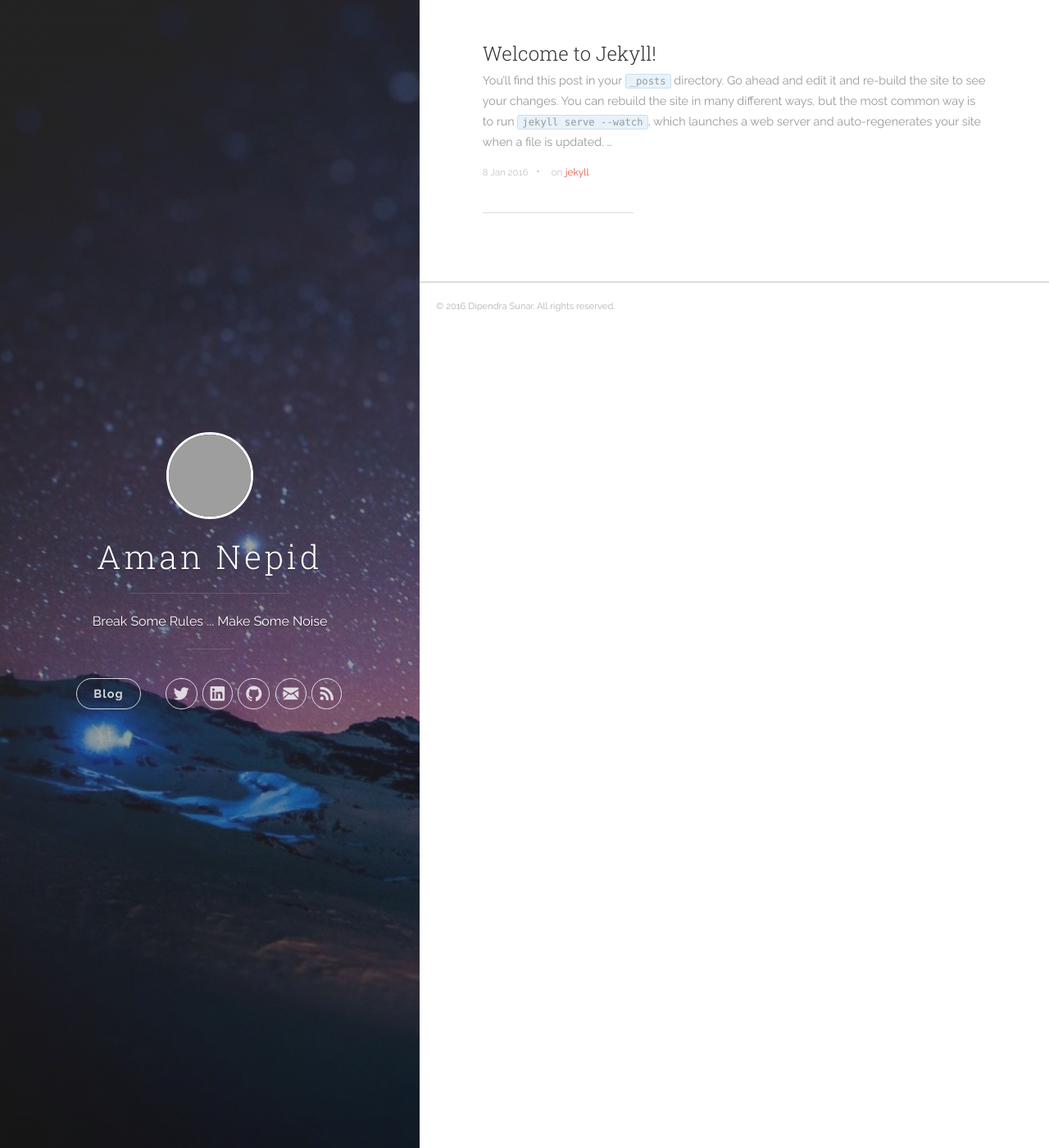
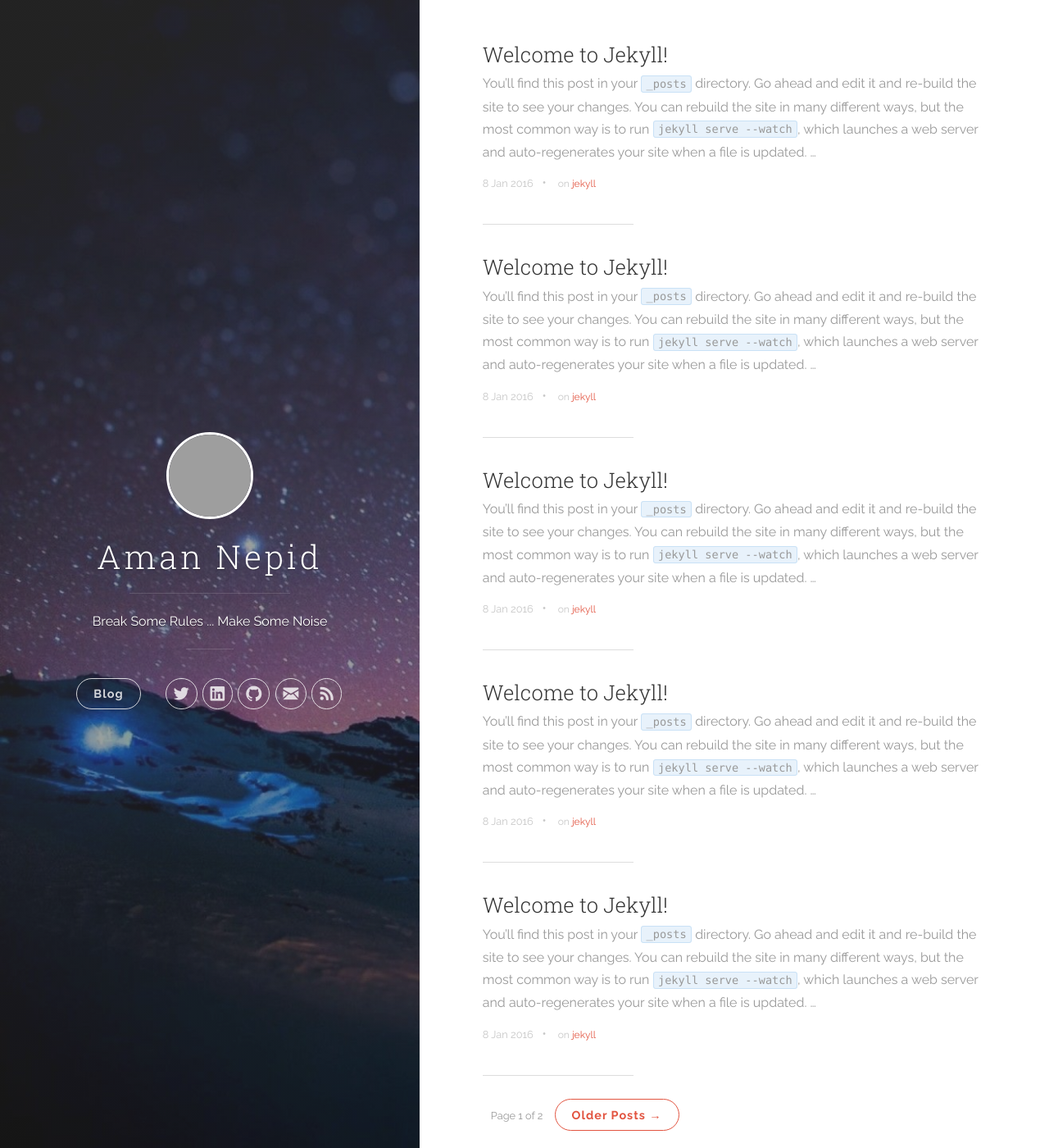
Before and after one commit to amannepid/amannepid.github.io, a Jekyll site: the page built from index.html, in a window 1280 px wide and 1400 px high. Shown: the whole window at 82% size. Built offline with Jekyll 4.4.1, drawn with Linux system fonts in a browser that asks for light colours; nearby versions of some CDN libraries; the list of posts is cut into pages by our own code; grey boxes are pictures that could not be loaded.

Commit message:
change font

````diff
--- a/_config.yml
+++ b/_config.yml
@@ -39,4 +39,4 @@
   hard_wrap: false
 
 gems: ['jekyll-paginate']
-exclude: ['README.md', 'Gemfile', 'Gemfile.lock', 'screenshot.png']
+exclude: ['README.md', 'Gemfile', 'Gemfile.lock']
--- /dev/null
+++ b/_posts/2016-01-08-welcome-to-jekyll2.markdown
@@ -0,0 +1,26 @@
+---
+title:  "Welcome to Jekyll!"
+date:   2016-01-08 15:04:23
+categories: [jekyll]
+tags: [jekyll]
+---
+You’ll find this post in your `_posts` directory. Go ahead and edit it and re-build the site to see your changes. You can rebuild the site in many different ways, but the most common way is to run `jekyll serve --watch`, which launches a web server and auto-regenerates your site when a file is updated.
+
+To add new posts, simply add a file in the `_posts` directory that follows the convention `YYYY-MM-DD-name-of-post.ext` and includes the necessary front matter. Take a look at the source for this post to get an idea about how it works.
+
+Jekyll also offers powerful support for code snippets:
+
+``` java
+import abcd.e;
+private static void main(){
+  int a = 22;
+  int b = 22 + a;
+}
+#=> prints 'Hi, Tom' to STDOUT.
+```
+
+Check out the [Jekyll docs][jekyll] for more info on how to get the most out of Jekyll. File all bugs/feature requests at [Jekyll’s GitHub repo][jekyll-gh]. If you have questions, you can ask them on [Jekyll’s dedicated Help repository][jekyll-help].
+
+[jekyll]:      http://jekyllrb.com
+[jekyll-gh]:   https://github.com/jekyll/jekyll
+[jekyll-help]: https://github.com/jekyll/jekyll-help
--- /dev/null
+++ b/_posts/2016-01-08-welcome-to-jekyll3.markdown
@@ -0,0 +1,26 @@
+---
+title:  "Welcome to Jekyll!"
+date:   2016-01-08 15:04:23
+categories: [jekyll]
+tags: [jekyll]
+---
+You’ll find this post in your `_posts` directory. Go ahead and edit it and re-build the site to see your changes. You can rebuild the site in many different ways, but the most common way is to run `jekyll serve --watch`, which launches a web server and auto-regenerates your site when a file is updated.
+
+To add new posts, simply add a file in the `_posts` directory that follows the convention `YYYY-MM-DD-name-of-post.ext` and includes the necessary front matter. Take a look at the source for this post to get an idea about how it works.
+
+Jekyll also offers powerful support for code snippets:
+
+``` java
+import abcd.e;
+private static void main(){
+  int a = 22;
+  int b = 22 + a;
+}
+#=> prints 'Hi, Tom' to STDOUT.
+```
+
+Check out the [Jekyll docs][jekyll] for more info on how to get the most out of Jekyll. File all bugs/feature requests at [Jekyll’s GitHub repo][jekyll-gh]. If you have questions, you can ask them on [Jekyll’s dedicated Help repository][jekyll-help].
+
+[jekyll]:      http://jekyllrb.com
+[jekyll-gh]:   https://github.com/jekyll/jekyll
+[jekyll-help]: https://github.com/jekyll/jekyll-help
--- /dev/null
+++ b/_posts/2016-01-08-welcome-to-jekyll4.markdown
@@ -0,0 +1,26 @@
+---
+title:  "Welcome to Jekyll!"
+date:   2016-01-08 15:04:23
+categories: [jekyll]
+tags: [jekyll]
+---
+You’ll find this post in your `_posts` directory. Go ahead and edit it and re-build the site to see your changes. You can rebuild the site in many different ways, but the most common way is to run `jekyll serve --watch`, which launches a web server and auto-regenerates your site when a file is updated.
+
+To add new posts, simply add a file in the `_posts` directory that follows the convention `YYYY-MM-DD-name-of-post.ext` and includes the necessary front matter. Take a look at the source for this post to get an idea about how it works.
+
+Jekyll also offers powerful support for code snippets:
+
+``` java
+import abcd.e;
+private static void main(){
+  int a = 22;
+  int b = 22 + a;
+}
+#=> prints 'Hi, Tom' to STDOUT.
+```
+
+Check out the [Jekyll docs][jekyll] for more info on how to get the most out of Jekyll. File all bugs/feature requests at [Jekyll’s GitHub repo][jekyll-gh]. If you have questions, you can ask them on [Jekyll’s dedicated Help repository][jekyll-help].
+
+[jekyll]:      http://jekyllrb.com
+[jekyll-gh]:   https://github.com/jekyll/jekyll
+[jekyll-help]: https://github.com/jekyll/jekyll-help
--- /dev/null
+++ b/_posts/2016-01-08-welcome-to-jekyll5.markdown
@@ -0,0 +1,26 @@
+---
+title:  "Welcome to Jekyll!"
+date:   2016-01-08 15:04:23
+categories: [jekyll]
+tags: [jekyll]
+---
+You’ll find this post in your `_posts` directory. Go ahead and edit it and re-build the site to see your changes. You can rebuild the site in many different ways, but the most common way is to run `jekyll serve --watch`, which launches a web server and auto-regenerates your site when a file is updated.
+
+To add new posts, simply add a file in the `_posts` directory that follows the convention `YYYY-MM-DD-name-of-post.ext` and includes the necessary front matter. Take a look at the source for this post to get an idea about how it works.
+
+Jekyll also offers powerful support for code snippets:
+
+``` java
+import abcd.e;
+private static void main(){
+  int a = 22;
+  int b = 22 + a;
+}
+#=> prints 'Hi, Tom' to STDOUT.
+```
+
+Check out the [Jekyll docs][jekyll] for more info on how to get the most out of Jekyll. File all bugs/feature requests at [Jekyll’s GitHub repo][jekyll-gh]. If you have questions, you can ask them on [Jekyll’s dedicated Help repository][jekyll-help].
+
+[jekyll]:      http://jekyllrb.com
+[jekyll-gh]:   https://github.com/jekyll/jekyll
+[jekyll-help]: https://github.com/jekyll/jekyll-help
--- /dev/null
+++ b/_posts/2016-01-08-welcome-to-jekyll6.markdown
@@ -0,0 +1,26 @@
+---
+title:  "Welcome to Jekyll!"
+date:   2016-01-08 15:04:23
+categories: [jekyll]
+tags: [jekyll]
+---
+You’ll find this post in your `_posts` directory. Go ahead and edit it and re-build the site to see your changes. You can rebuild the site in many different ways, but the most common way is to run `jekyll serve --watch`, which launches a web server and auto-regenerates your site when a file is updated.
+
+To add new posts, simply add a file in the `_posts` directory that follows the convention `YYYY-MM-DD-name-of-post.ext` and includes the necessary front matter. Take a look at the source for this post to get an idea about how it works.
+
+Jekyll also offers powerful support for code snippets:
+
+``` java
+import abcd.e;
+private static void main(){
+  int a = 22;
+  int b = 22 + a;
+}
+#=> prints 'Hi, Tom' to STDOUT.
+```
+
+Check out the [Jekyll docs][jekyll] for more info on how to get the most out of Jekyll. File all bugs/feature requests at [Jekyll’s GitHub repo][jekyll-gh]. If you have questions, you can ask them on [Jekyll’s dedicated Help repository][jekyll-help].
+
+[jekyll]:      http://jekyllrb.com
+[jekyll-gh]:   https://github.com/jekyll/jekyll
+[jekyll-help]: https://github.com/jekyll/jekyll-help
--- a/css/uno.css
+++ b/css/uno.css
@@ -1059,7 +1059,7 @@
 
 .excerpt {
 	margin: 0;
-	font-size: .9em;
+	font-size: 1em;
 	color: #999999; }
 
 .intro {
@@ -1110,7 +1110,7 @@
 	display: block;
 	padding: 2em 0 0 0;
 	border-top: 2px solid #dddddd;
-	font-size: .7em;
+	font-size: .8em;
 	color: #b3b3b3; }
 
 .footer__copyright {
@@ -1438,7 +1438,7 @@
 .post-list__post-title {
 	margin-top: 0;
 	margin-bottom: .2em;
-	font-size: 1.5em;
+	font-size: 1.6em;
 	line-height: 1.3em; }
 	.post-list__post-title a {
 		color: #333333; }
@@ -1448,7 +1448,7 @@
 .post-list__meta {
 	display: block;
 	margin: .7em 0 0 0;
-	font-size: .9em;
+	font-size: 1em;
 	color: #c7c7c7; }
 
 .post-list__meta--date {
````
Also changed, not shown: _posts/2016-01-08-welcome-to-jekyll0.markdown (added, +26 -0 lines), _posts/2016-01-08-welcome-to-jekyll1.markdown (added, +26 -0 lines), screenshot.png (deleted).
